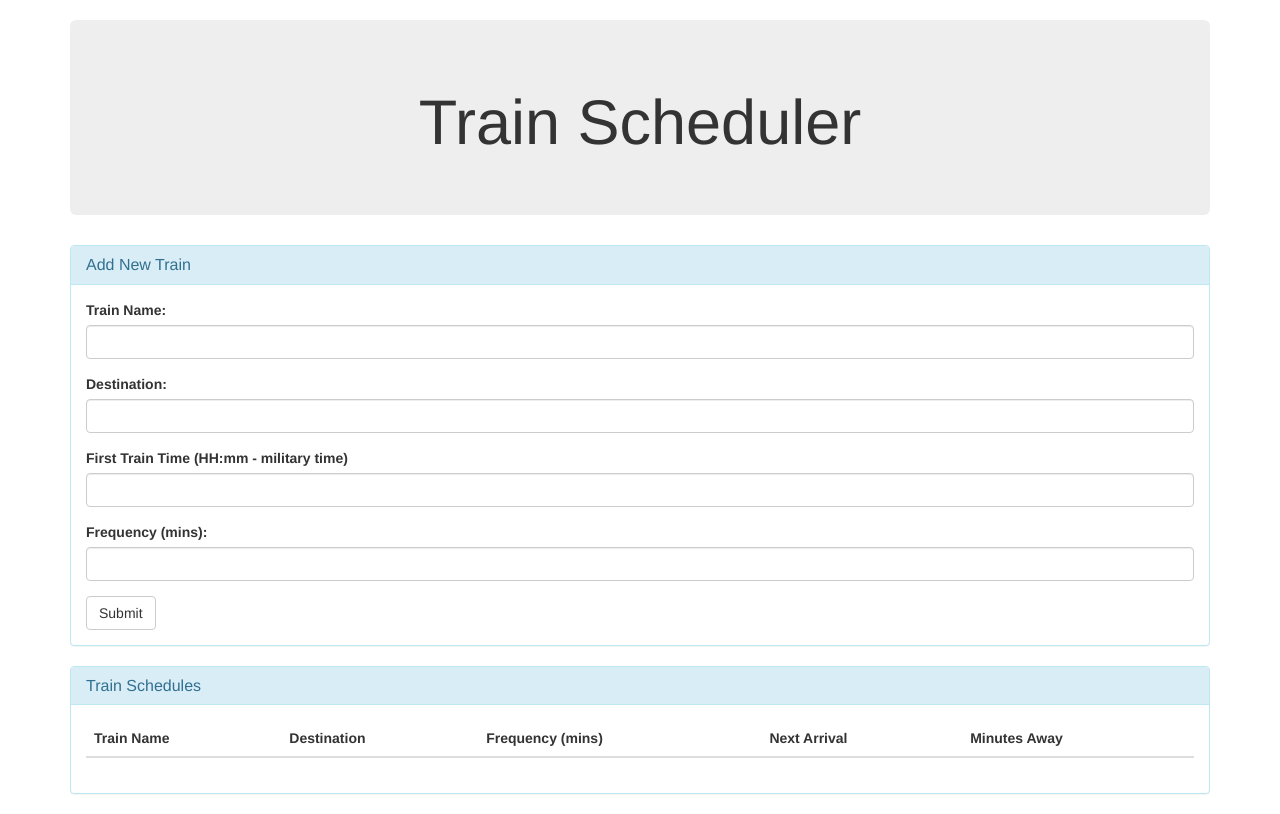
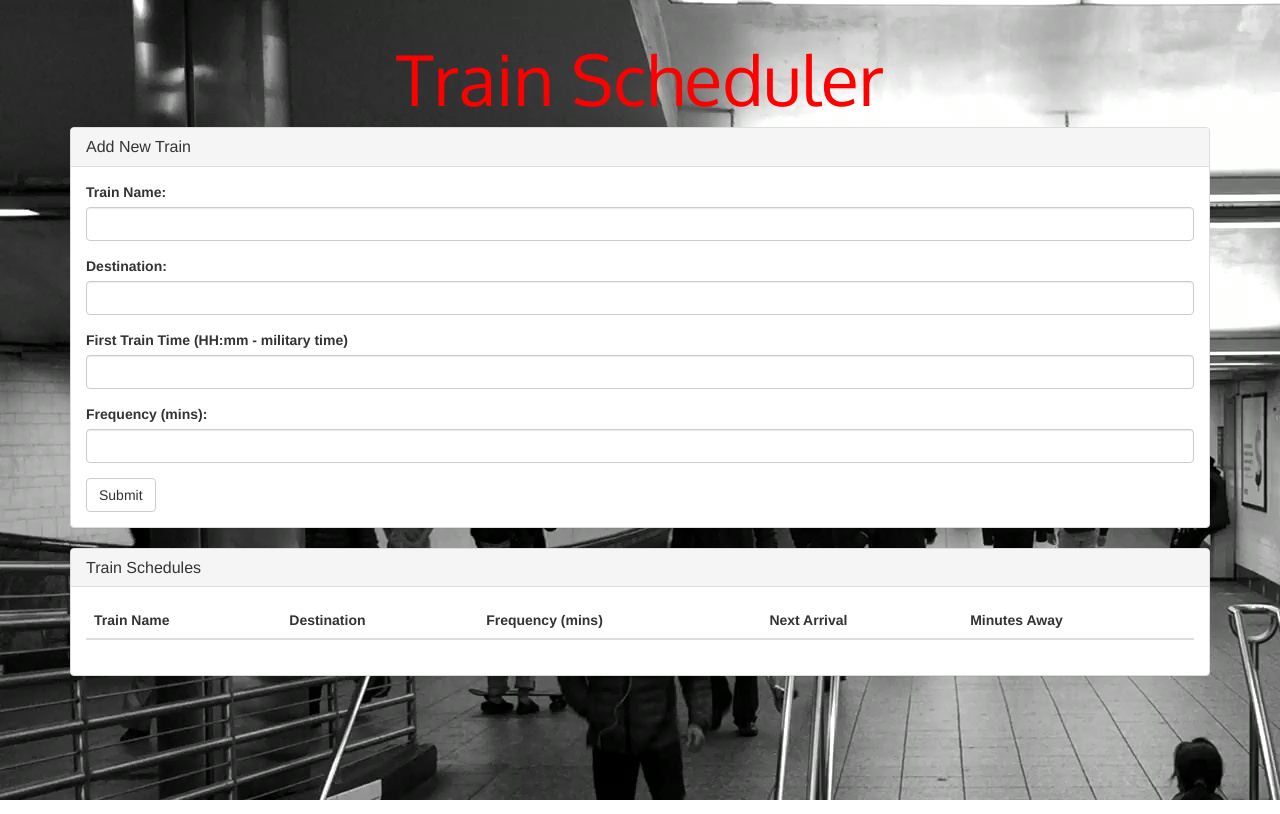
Before and after one commit to tabjr09/TrainScheduler, a plain HTML site: page index.html in a window 1280 px wide. Drawn offline with nearby package versions, Linux system fonts and the light colour scheme; no server answers.

Commit message:
updated style

```diff
--- a/index.html
+++ b/index.html
@@ -17,6 +17,11 @@
     <!-- jQuery -->
   <script src="https://code.jquery.com/jquery.js"></script>
 
+  <!-- Google Font -->
+  <link href="https://fonts.googleapis.com/css?family=Oxygen" rel="stylesheet">
+
+  <link rel="stylesheet" href="style.css"></link>
+
   <script src = "Trains.js"></script>
 
 
@@ -28,16 +33,15 @@
 
     <br>
 
-    <!-- Jumbotron -->
-    <div class="jumbotron">
-      <h1 class="text-center">Train Scheduler</h1>
+    <div id="title">
+      <h1 id ="title-text">Train Scheduler</h1>
     </div>
 
     <div class="row">
 
       <!-- Add New Train -->
       <div class="col-lg-12">
-        <div class="panel panel-info">
+        <div class="panel panel-default">
           <div class="panel-heading">
             <h3 class="panel-title">Add New Train</h3>
           </div>
@@ -56,11 +60,11 @@
               </div>
               <div class="form-group">
                 <label for="train-time-input">First Train Time (HH:mm - military time)</label>
-                <input class="form-control" id="train-time-input"></input>
+                <input class="form-control" id="train-time-input" maxlength="5" size="5"></input>
               </div>
               <div class="form-group">
                 <label for="frequency-input">Frequency (mins):</label>
-                <input class="form-control" id="frequency-input" type="number">
+                <input class="form-control" id="frequency-input" type="number" size="10">
               </div>
 
               <button class="btn btn-default" id="add-train" type="submit">Submit</button>
@@ -75,7 +79,7 @@
     <div class="row">
       <!-- Most Recent Member Panel -->
       <div class="col-lg-12">
-        <div class="panel panel-info">
+        <div class="panel panel-default">
           <div class="panel-heading">
             <h3 class="panel-title">Train Schedules</h3>
           </div>
--- /dev/null
+++ b/style.css
@@ -0,0 +1,20 @@
+
+
+body{
+    background-image: url("Underground-Traffic.jpg")
+}
+
+#title{
+    font-family: 'Oxygen', sans-serif;
+    text-align: center;
+    color:red;
+
+}
+
+.panel-body{
+    background-color: transparent;
+}
+
+#title-text{
+    font-size: 70px;
+}
```
Also changed, not shown: Underground-Traffic.jpg (added).
